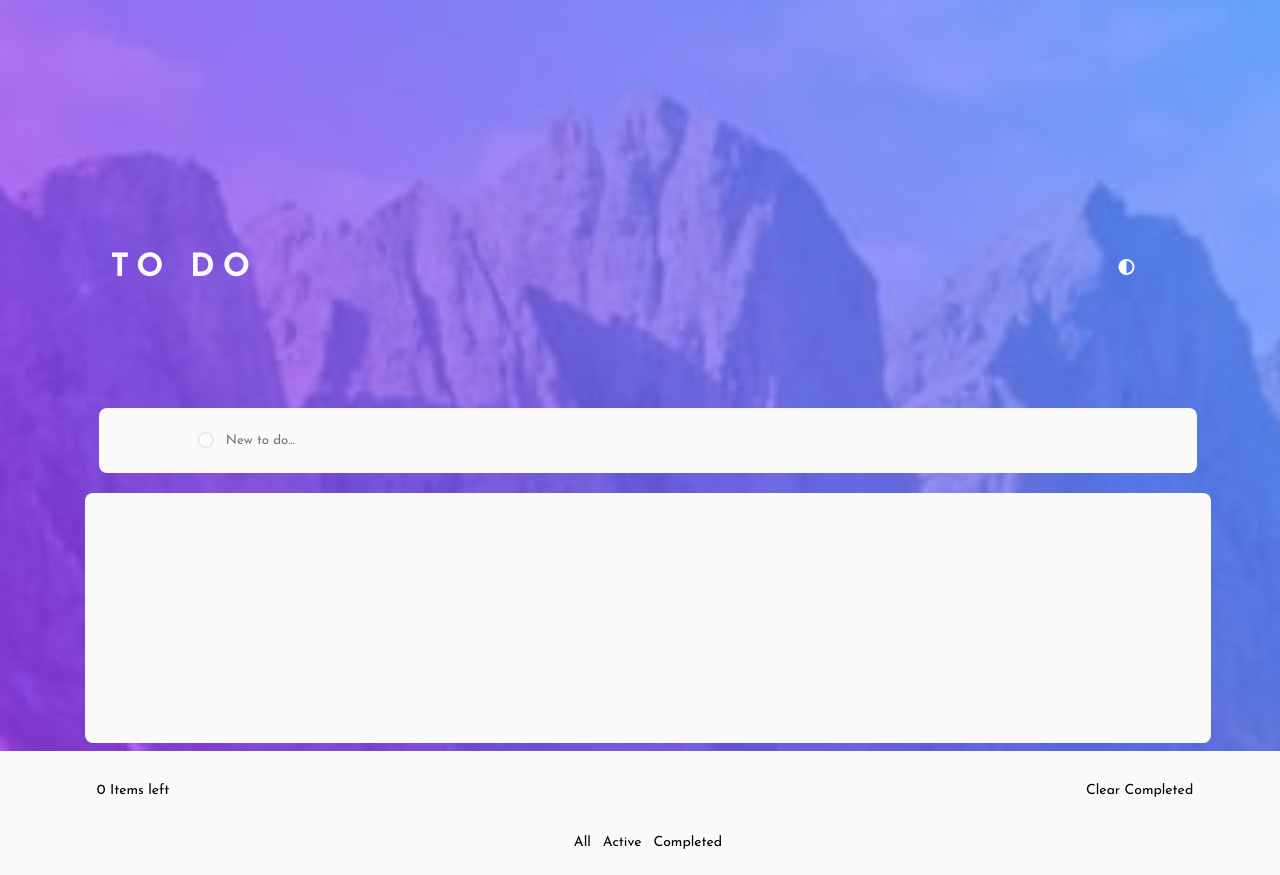
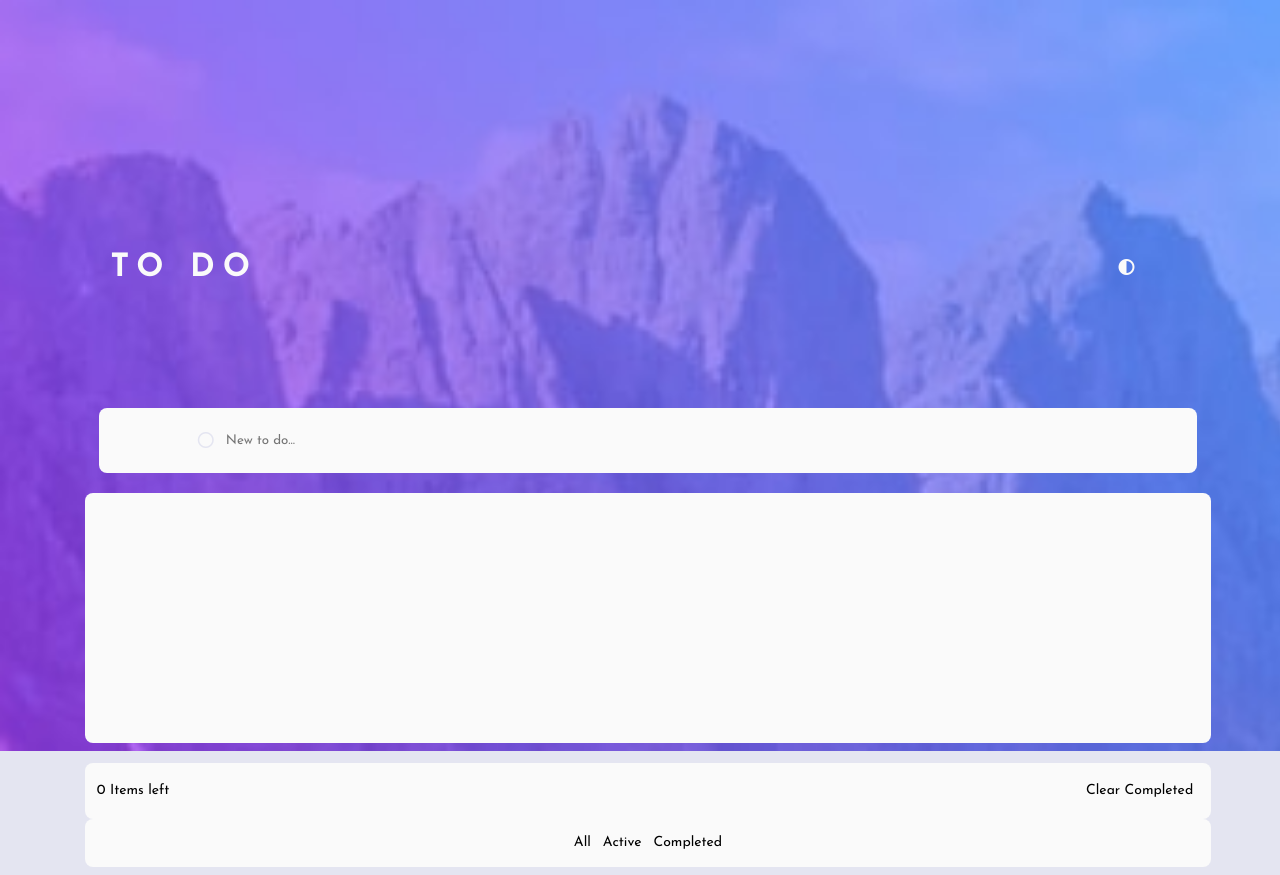
Before and after one commit to Bney28/To-Do-List-Sprint-2, a React (Create React App) app: page / in a window 1280 px wide. Built offline with nearby package versions, Linux system fonts and the light colour scheme.

Commit message:
feat: styles updated

```diff
--- a/src/styles/CSSgeneral.css
+++ b/src/styles/CSSgeneral.css
@@ -5,4 +5,12 @@
   font-family: "Josefin Sans", sans-serif;
 }
 
+body {
+  background-image: url("../images/bg-mobile-light.jpg");
+  background-color: hsl(236deg, 33%, 92%);
+  background-repeat: no-repeat;
+  background-position: top;
+  background-size: 110%;
+}
+
 /*# sourceMappingURL=CSSgeneral.css.map */
```
Also changed, not shown: 1 other file (tests, documents, lock files or other folders).
